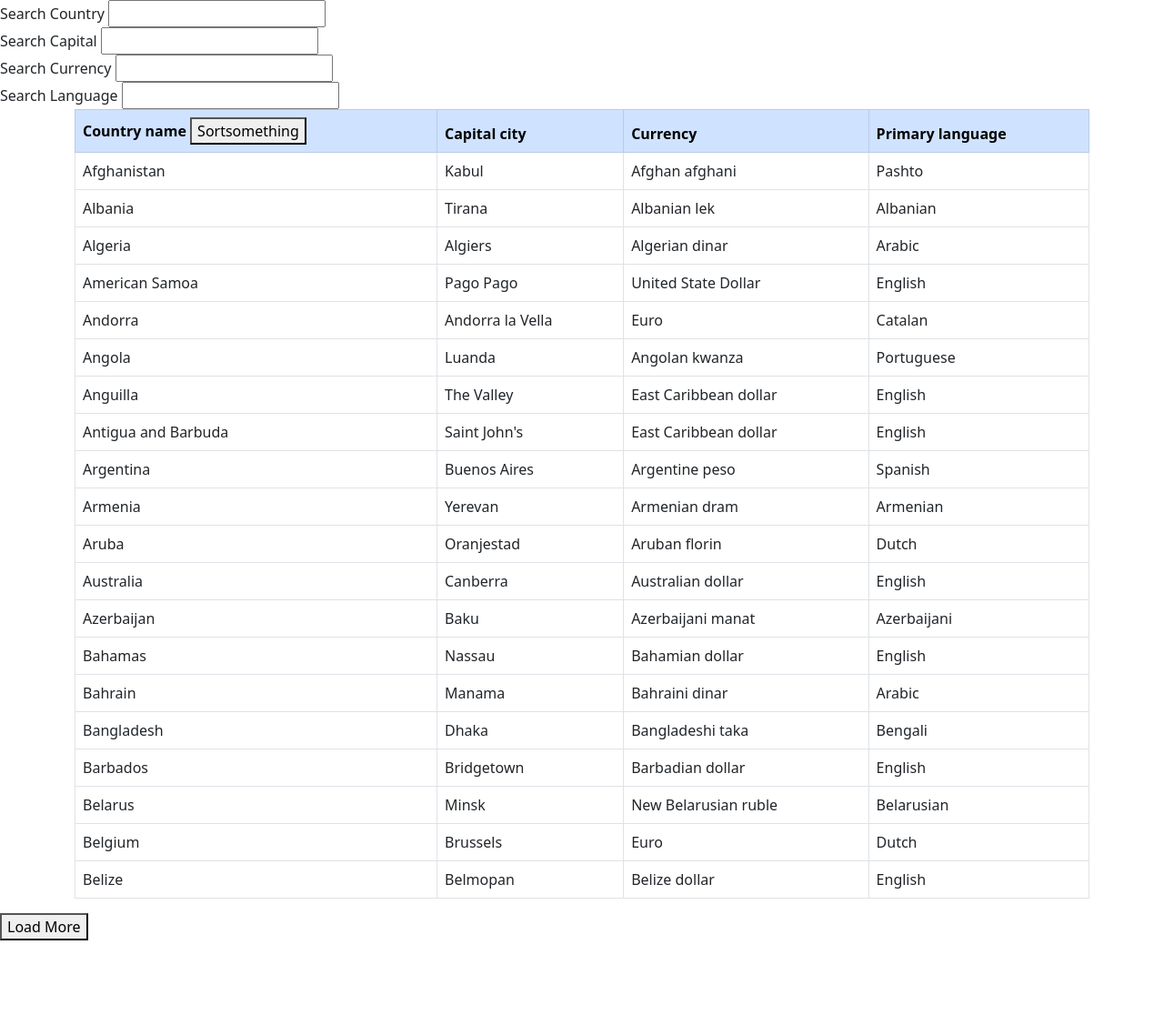
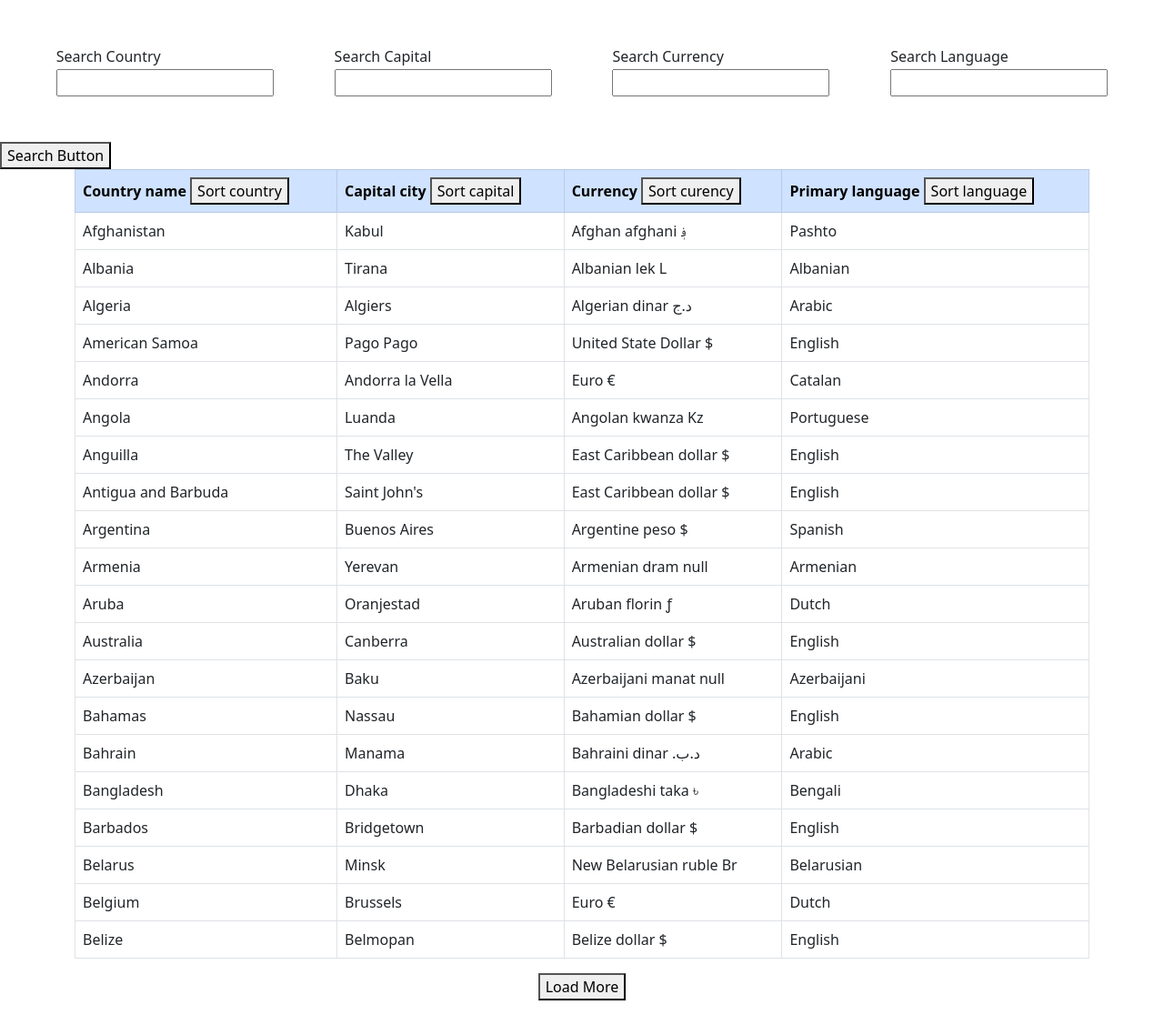
Before and after one commit to martinslerums/codelex_md9_sort_filter_paginate, a website built with webpack: page src/index.html in a window 1280 px wide. Shown: the whole page at 91% size. Before the commit the page ends 1034 px from the top, so only its background shows below. Built offline with nearby package versions, Linux system fonts and the light colour scheme; data requests are answered from the project's data file; files whose address does not match are found by name.

Commit message:
Homework finished

```diff
--- a/src/index.html
+++ b/src/index.html
@@ -13,23 +13,25 @@
 <body>
 
     <div class="search__wrapper">
-        <div class="countryName__search">
+        <div class="countryName__search searcbox">
             <label for="countryName">Search Country</label>
             <input id="countryName" type="text" class="js-countrySearch">
         </div>
-        <div class="countryCapital__search">
+        <div class="countryCapital__search searcbox">
             <label for="countryCapital">Search Capital</label>
             <input id="countryCapital" type="text" class="js-capitalSearch">
         </div>
-        <div class="countryCurrency__search">
+        <div class="countryCurrency__search searcbox">
             <label for="countryCurrency">Search Currency</label>
             <input id="countryCurrency" type="text" class="js-currencySearch">
         </div>
-        <div class="countryLanguage__search">
+        <div class="countryLanguage__search searcbox">
             <label for="countryLanguage">Search Language</label>
             <input id="countryLanguage" type="text" class="js-languageSearch">
         </div>
     </div>
+
+    <button class="js-search__Button">Search Button</button>
 
     <div class="container js-table__container">
 
@@ -38,10 +40,10 @@
             <thead class="thead-dark">
                 <tr class="table-primary">
 
-                <th>Country name <button class="js-countrySort">Sortsomething</button></th>
-                <th>Capital city</th>
-                <th>Currency</th>
-                <th>Primary language</th>
+                <th>Country name <button class="js-countrySort">Sort country</button></th>
+                <th>Capital city <button class="js-capitalSort">Sort capital</button></th>
+                <th>Currency <button class="js-currencySort">Sort curency</button></th>
+                <th>Primary language <button class="js-languageSort">Sort language</button></th>
 
                 </tr>
             </thead>
--- a/src/scripts.ts
+++ b/src/scripts.ts
@@ -20,56 +20,79 @@ type Country = {
 const axiosAPI: string = "http://localhost:3004/countries";
 
 class CountryTable {
-
   tableWrapper: HTMLDivElement;
   table: HTMLTableElement;
   tableBody: HTMLTableSectionElement;
+
   countrySearch: HTMLInputElement;
   capitalSearch: HTMLInputElement;
   currencySearch: HTMLInputElement;
   languageSearch: HTMLInputElement;
+
+  loadMoreBtn: HTMLButtonElement;
+  sortNameBtn: HTMLButtonElement;
+  sortCapitalBtn: HTMLButtonElement;
+  sortCurrencyBtn: HTMLButtonElement;
+  sortLanguageBtn: HTMLButtonElement;
+
+  apiUrl: string;
+  sortOrder: string;
   loadedCountries: number;
-  loadMoreBtn: HTMLButtonElement;
-  sortBtn: HTMLButtonElement;
+
+  searchBtn: HTMLButtonElement;
 
   constructor(wrapper: string) {
 
     this.tableWrapper = document.querySelector(wrapper);
-    this.table = this.tableWrapper.querySelector(
-      ".js-table"
-    ) as HTMLTableElement;
-    this.tableBody = this.table.querySelector(
-      ".js-table__body"
-    ) as HTMLTableSectionElement;
+    this.table = this.tableWrapper.querySelector(".js-table");
+    this.tableBody = this.table.querySelector(".js-table__body");
 
+    this.loadMoreBtn = document.querySelector(".js-loadMore__button");
 
-    this.countrySearch = document.querySelector('.js-countrySearch');
-    this.capitalSearch = document.querySelector('.js-capitalSearch');
+    this.sortNameBtn = document.querySelector(".js-countrySort");
+    this.sortCapitalBtn = document.querySelector(".js-capitalSort");
+    this.sortCurrencyBtn = document.querySelector(".js-currencySort");
+    this.sortLanguageBtn = document.querySelector(".js-languageSort");
+
+    this.countrySearch = document.querySelector(".js-countrySearch");
+    this.capitalSearch = document.querySelector(".js-capitalSearch");
     this.currencySearch = document.querySelector('.js-currencySearch');
     this.languageSearch = document.querySelector('.js-languageSearch');
 
-    this.loadMoreBtn = document.querySelector('.js-loadMore__button');
-    this.sortBtn = document.querySelector('.js-countrySort')
 
+    this.searchBtn = document.querySelector(".js-search__Button")
 
     //Initialize the table when the CountryTable instance is created
     this.clearTable();
 
     // Setting initial count of Countries loaded on page
     this.loadedCountries = 20;
+    //Setting default limit for API to laod which is 20;
+    this.updateApiUrl();
 
+    // Setting initial order for sorting
+    this.sortOrder = "asc";
 
     this.getCountries(this.loadedCountries).then((countriesData) => {
       this.renderTable(countriesData);
     });
 
-      this.addEventToCountrySearch();
-      this.addEventToCapitalSearch();
+    this.loadMoreCountries();
+
+    this.sortCountryName();
+    this.sortCountryCapital();
+    this.sortCountryCurrency();
+    this.sortCountryLanguage();
+
+    this.search()
+
     this.addEventToCurrencySearch();
     this.addEventToLanguageSearch();
 
-      this.loadMoreCountries();
-      this.sortCountryName();
+  }
+
+  updateApiUrl() {
+    this.apiUrl = `${axiosAPI}?_limit=${this.loadedCountries}`;
   }
 
   clearTable() {
@@ -77,28 +100,23 @@ class CountryTable {
   }
 
   getCountries(limit: number, searchParams?: { key: string, value: string }[]) {
-
-    let apiUrl = `${axiosAPI}?_limit=${limit}`;
+    this.updateApiUrl();
 
     // Append search parameters to the API URL
     if (searchParams) {
       searchParams.forEach(param => {
-        apiUrl += `&${param.key}=${param.value}`;
+        this.apiUrl += `&${param.key}=${param.value}`;
       });
     }
 
-    return axios.get(apiUrl)
-      .then((countriesData) => {
+    return axios.get(this.apiUrl).then((countriesData) => {
       const countries = countriesData.data;
       return countries;
     });
-
   }
 
   renderTable(countries: Country[]) {
-
     countries.forEach((country: Country) => {
-
       const row = this.tableBody.insertRow();
 
       const nameCell = row.insertCell(0);
@@ -108,61 +126,92 @@ class CountryTable {
       capitalCell.textContent = country.capital;
 
       const currencyCell = row.insertCell(2);
-      currencyCell.textContent = country.currency.name;
+      currencyCell.textContent = `${country.currency.name} ${country.currency.symbol}`;
 
       const languageCell = row.insertCell(3);
       languageCell.textContent = country.language.name;
-
     });
   }
 
+  loadMoreCountries() {
+    // console.log("loadmore nostrādāja");
+    this.loadMoreBtn.textContent = "Load More";
 
-  addEventToCountrySearch() {
-    this.countrySearch.addEventListener('input', () => {
-      this.searchCountry();
+    this.loadMoreBtn.addEventListener("click", () => {
+      this.clearTable();
+      this.loadedCountries += 20;
+
+      this.getCountries(this.loadedCountries).then((countries) => {
+        this.renderTable(countries);
       });
-  }
-  addEventToCapitalSearch() {
-    this.capitalSearch.addEventListener('input', () => {
-      this.searchCapital();
-    });
-  }
-  addEventToCurrencySearch() {
-    this.currencySearch.addEventListener('input', () => {
-      this.searchCurrency();
-    });
-  }
-  addEventToLanguageSearch() {
-    this.languageSearch.addEventListener('input', () => {
-      this.searchLanguage();
     });
   }
 
-  searchCountry() {
-    //Create the search term from the input field
-    const searchTerm = this.countrySearch.value.toLowerCase();
+  columnSortOrder() {
+    if (this.sortOrder === "asc") {
+      this.sortOrder = "desc";
+    } else {
+      this.sortOrder = "asc";
+    }
+  }
 
-    // Call the getCountries method without a limit to filter ovr all of the countries within database
-    this.getCountries(Number.MAX_SAFE_INTEGER).then((countries: Country[]) => {
+  sortColumn(column: string, sortBtn: HTMLButtonElement) {
+    sortBtn.addEventListener("click", () => {
+      this.columnSortOrder();
+      this.updateApiUrl();
 
-      const filteredCountries = countries.filter((country: Country) =>
-        country.name.toLowerCase().includes(searchTerm)
-      );
-
+      axios
+        .get(`${this.apiUrl}&_sort=${column}&_order=${this.sortOrder}`)
+        .then((countriesData) => {
           this.clearTable();
-      this.renderTable(filteredCountries);
+          this.renderTable(countriesData.data);
+        });
     });
   }
-  searchCapital() {
-    const searchTerm = this.capitalSearch.value.toLowerCase();
-    // "_like" works for JSON Server - pattern matching
-    const searchParams = [{ key: 'capital_like', value: searchTerm }];
 
-    this.getCountries(this.loadedCountries, searchParams).then((countries) => {
+  sortCountryName() {
+    this.sortColumn("name", this.sortNameBtn);
+  }
+  sortCountryCapital() {
+    this.sortColumn("capital", this.sortCapitalBtn);
+  }
+  sortCountryCurrency() {
+    this.sortColumn("currency.name", this.sortCurrencyBtn);
+  }
+  sortCountryLanguage() {
+    this.sortColumn("language.name", this.sortLanguageBtn);
+  }
+
+  performSearch(searchUrl: string) {
+
+    axios.get(searchUrl).then((countriesData) => {
       this.clearTable();
-      this.renderTable(countries);
+      this.renderTable(countriesData.data);
     });
+
   }
+
+  search() {
+
+    this.searchBtn.addEventListener('click', () => {
+      console.log('Search clicked');
+
+      let searchParams:string = '';
+
+      if (this.countrySearch.value.trim() !== '') {
+        searchParams = `name=${this.countrySearch.value.trim()}`;
+      }
+
+      if (this.capitalSearch.value.trim() !== '') {
+        searchParams = `capital=${this.capitalSearch.value.trim()}`;
+      }
+
+      const searchUrl = `${this.apiUrl}&${searchParams}`;
+      this.performSearch(searchUrl);
+    });
+
+  }
+
   searchCurrency() {
     const searchTerm = this.currencySearch.value.toLowerCase();
     const searchParams = [{ key: 'currency.name_like', value: searchTerm }];
@@ -182,31 +231,16 @@ class CountryTable {
     });
   }
 
-  loadMoreCountries() {
-    // console.log("loadmore nostrādāja");
-
-    this.loadMoreBtn.textContent = 'Load More';
-
-    this.loadMoreBtn.addEventListener('click', () => {
-        this.clearTable();
-        this.loadedCountries += 20;
-        this.getCountries(this.loadedCountries).then((countries) => {
-          this.renderTable(countries);
+  addEventToCurrencySearch() {
+    this.currencySearch.addEventListener('input', () => {
+      this.searchCurrency();
     });
-    })
-
   }
-
-  sortCountryName() {
-    this.sortBtn.addEventListener('click', () => {
-
-      axios.get(`${axiosAPI}?_sort=name&_order=desc`).then((countriesData) => {
-         this.clearTable();
-         this.renderTable(countriesData.data);
-      })
-    })
+  addEventToLanguageSearch() {
+    this.languageSearch.addEventListener('input', () => {
+      this.searchLanguage();
+    });
   }
-
 
 }
 
--- a/src/styles.scss
+++ b/src/styles.scss
@@ -1,36 +1,21 @@
-
-
-
-.carousel {
-    width: 100%;
-    margin: 0 auto;
-    max-width: 700px;
-    padding-top: 3rem;
-
+*{
+    box-sizing: border-box;
 }
 
-.carousel__image {
-    display: none;
-    width: 100%;
-    aspect-ratio: 16 / 9;
-
-    &.active{
-        display: block;
-    }
+.search__wrapper{
+    display: flex;
+    gap: 15px;
+    justify-content: space-evenly;
+    padding: 50px 10px;
+}
+.searcbox{
+    display: flex;
+    flex-direction: column;
+    gap: 2px;
 }
 
-
-.carousel__button-wrapper{
+.loadMore__button-wrapper{
     display: flex;
     justify-content: center;
-    gap: 1rem;
+    padding-bottom: 50px;
 }
-
-.carousel__button-wrapper{
-    padding: 15px 25px;
-    border: none;
-    background: greenyellow;
-    text-transform: capitalize;
-    border-radius: 10px;
-    transition: opacity 0.2;
-}
```
Lines whose indentation alone changed are shown as unchanged.
